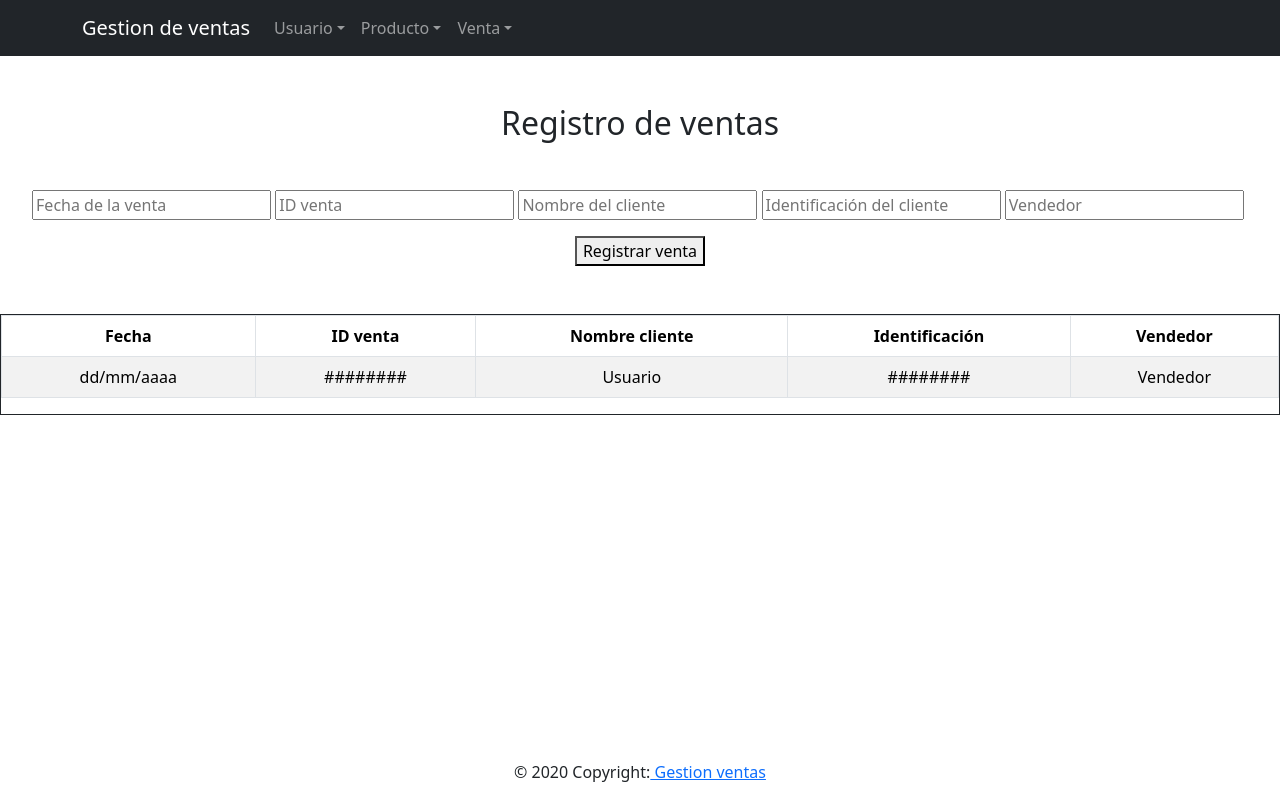
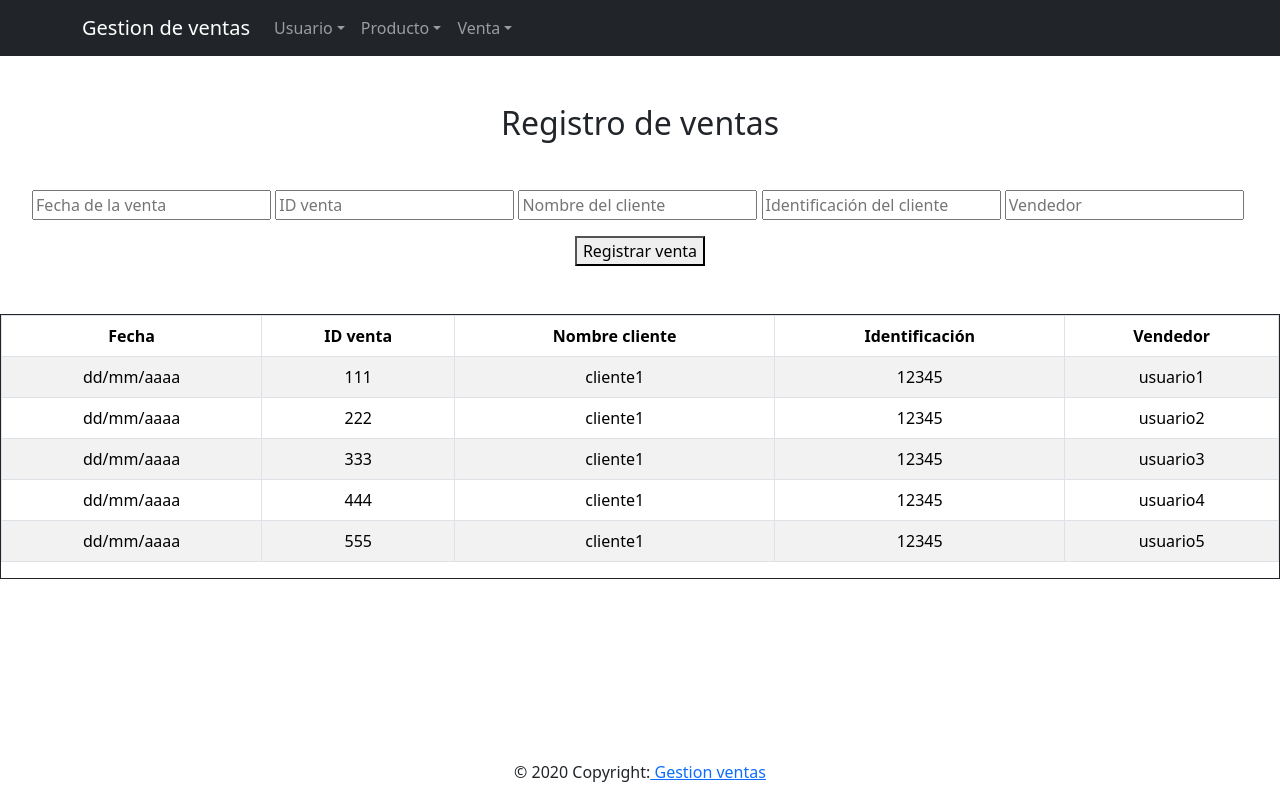
Before and after one commit to SandraCaballeroV/maintools-project, a React (Create React App) app in the folder gestion-ventas/: page /RegistrarVenta in a window 1280 px wide. Built offline with nearby package versions, Linux system fonts and the light colour scheme.

Commit message:
extraer la informacion de un formato json utilizando .map y mostrarlo en tabla

```diff
--- a/gestion-ventas/src/Components/ventas/RegistrarVenta.jsx
+++ b/gestion-ventas/src/Components/ventas/RegistrarVenta.jsx
@@ -24,6 +24,52 @@ const RegistrarVenta = () =>{
   const cambioUsuario = (e)=>{
     console.log(e.target.value);
   }
+  //const mostrarVentas = ()=>{
+    //const [ventas,setVentas] = useState([]);
+  //}
+//informacion de la base de datos
+  const ventas = [
+    {
+      Fecha:"dd/mm/aaaa",
+      idVenta:"111",
+      nombreCliente:"cliente1",
+      identificacionCliente:"12345",
+      vendedor:"usuario1"
+    },
+    {
+      Fecha:"dd/mm/aaaa",
+      idVenta:"222",
+      nombreCliente:"cliente1",
+      identificacionCliente:"12345",
+      vendedor:"usuario2"
+    },
+    {
+      Fecha:"dd/mm/aaaa",
+      idVenta:"333",
+      nombreCliente:"cliente1",
+      identificacionCliente:"12345",
+      vendedor:"usuario3"
+    },
+    {
+      Fecha:"dd/mm/aaaa",
+      idVenta:"444",
+      nombreCliente:"cliente1",
+      identificacionCliente:"12345",
+      vendedor:"usuario4"
+    },
+    {
+      Fecha:"dd/mm/aaaa",
+      idVenta:"555",
+      nombreCliente:"cliente1",
+      identificacionCliente:"12345",
+      vendedor:"usuario5"
+    }
+  ];
+  //useEffect(()=>{
+    //obtener lista de vehiculos desde el backend
+   //setVentas(ventas);
+  //},)
+
 
     return(
         <body>
@@ -57,14 +103,18 @@ const RegistrarVenta = () =>{
           </tr>
         </thead>
         <tbody>
-          <tr>
-            <td>dd/mm/aaaa</td>
-            <td>########</td>
-            <td>Usuario</td>
-            <td>########</td>
-            <td>Vendedor</td>
-          </tr>
-       </tbody>
+        {ventas.map((venta)=>{
+          return(
+                      <tr>
+                      <td>{venta.Fecha}</td>
+                      <td>{venta.idVenta}</td>
+                      <td>{venta.nombreCliente}</td>
+                      <td>{venta.identificacionCliente}</td>
+                      <td>{venta.vendedor}</td>
+                    </tr>
+          )
+        })}
+        </tbody>
       </Table>
       </div>
     </body>
```
